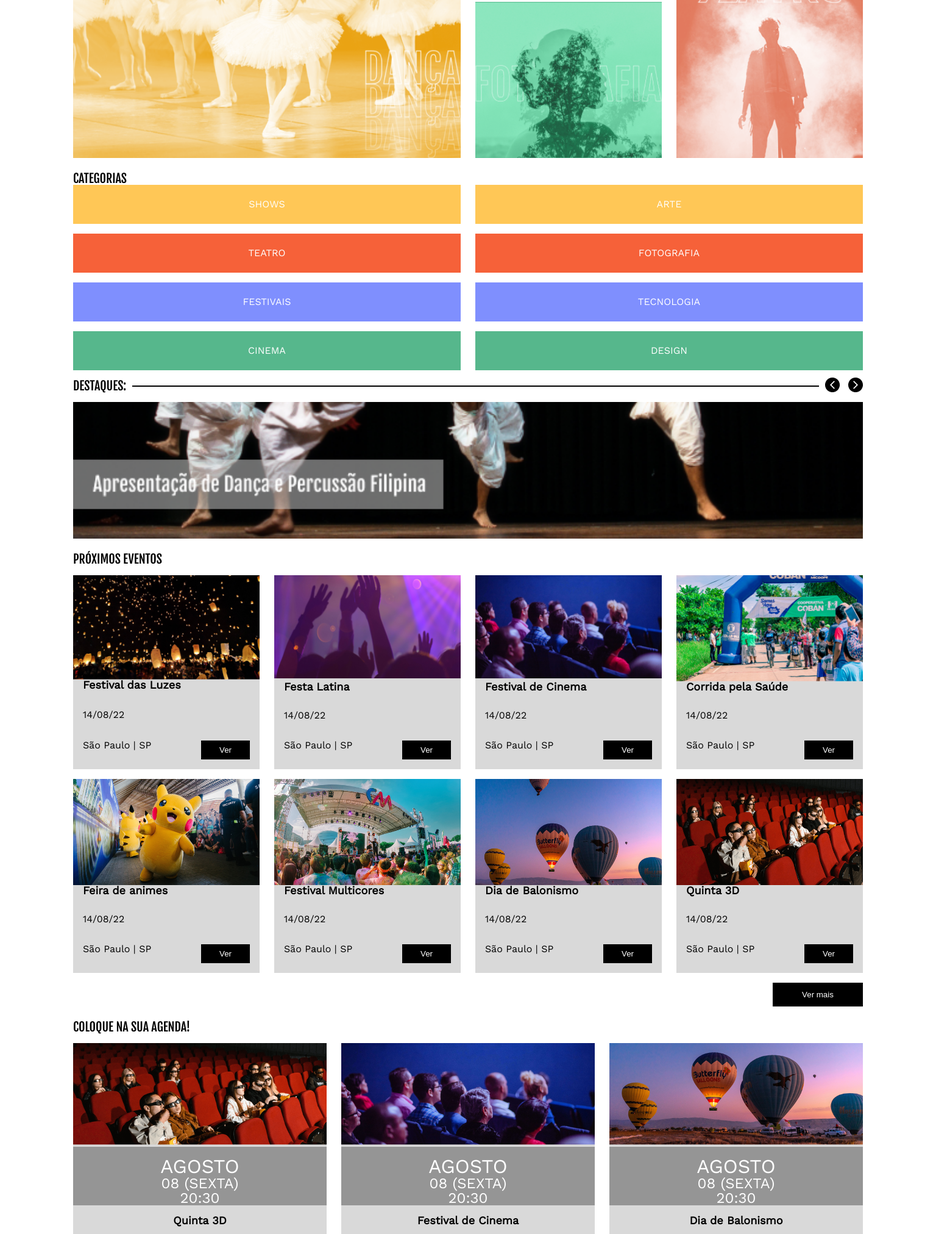
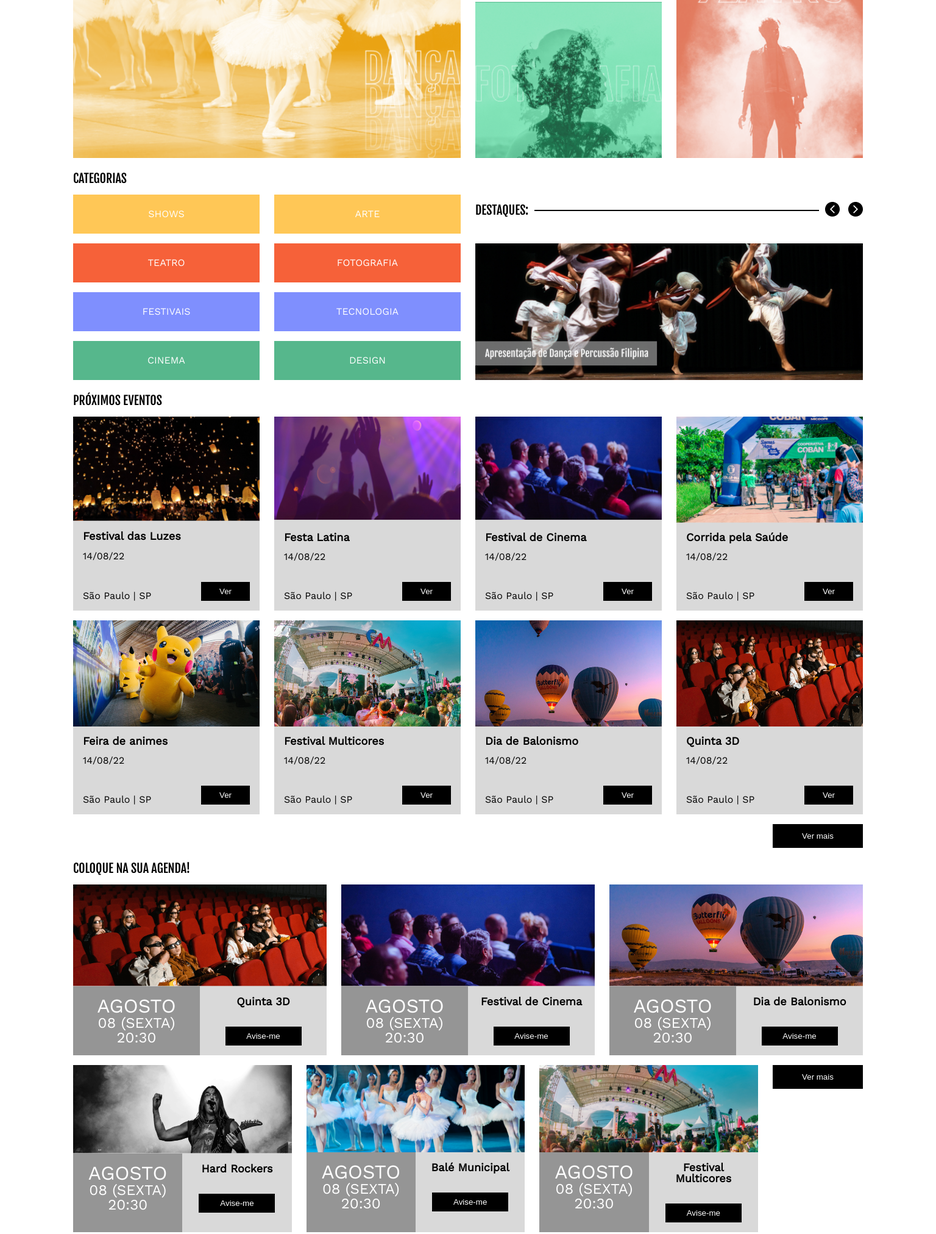
Before and after one commit to UelintonHJ/grid-and-flexbox, a plain HTML site: page Culturama/index.html in a window 1536 px wide. Shown: the part 369-2392 px from the top of the page at 61% size. Drawn offline with nearby package versions, Linux system fonts and the light colour scheme.

Commit message:
Alinhamentos no grid e no flex e grid da seção de categorias

```diff
--- a/Culturama/assets/style/flex.css
+++ b/Culturama/assets/style/flex.css
@@ -43,7 +43,7 @@
     max-width: 400px;
 }
 
-/* Agenda */
+/* Agenda ATIVIDADE PARA SABER MAIS */
 
 .agenda__lista {
     display: flex;
@@ -55,6 +55,18 @@
 
 .agenda__item {
     flex-grow: 1;
+}
+
+/* Footer */
+
+.rodape {
+    display: flex;
+    flex-wrap: wrap;
+    justify-content: space-between;
+}
+
+.rodape__logo {
+    align-self: end;
 }
 
 @media (min-width: 720px) {
--- a/Culturama/assets/style/grid.css
+++ b/Culturama/assets/style/grid.css
@@ -29,6 +29,7 @@
 
 .eventos__item h3 {
     grid-area: nome;
+    align-self: center;
 }
 
 .eventos__item h4 {
@@ -37,10 +38,21 @@
 
 .eventos__item h5 {
     grid-area: local;
+    align-self: end;
 }
 
 .eventos__item button {
     grid-area: botao;
+}
+
+.agenda__item{
+    display: grid;
+    grid-template-columns: repeat(2, 1fr);
+    grid-template-rows: auto 1fr;
+}
+
+.agenda__item img {
+    grid-column: 1/3;
 }
 
 @media (min-width: 720px) {
@@ -60,3 +72,33 @@
         grid-row: 1/3;
     }
 }
+
+@media (min-width: 1440px) {
+    .categorias {
+        display: grid;
+        grid-template-areas:
+        "titulo titulo"
+        "lista destaque"
+        "lista imagem";
+        row-gap: 1rem;
+        column-gap: 1.5rem;
+        grid-template-columns: calc(50% - 0.75rem);
+        grid-template-rows: auto 1fr auto;
+    }
+
+    .categorias__titulo {
+        grid-area: titulo;
+    }
+
+    .categorias__lista {
+        grid-area: lista;
+    }
+
+    .categorias__destaques {
+        grid-area: destaque;
+    }
+
+    .categorias__imagem {
+        grid-area: imagem;
+    }
+}
```
